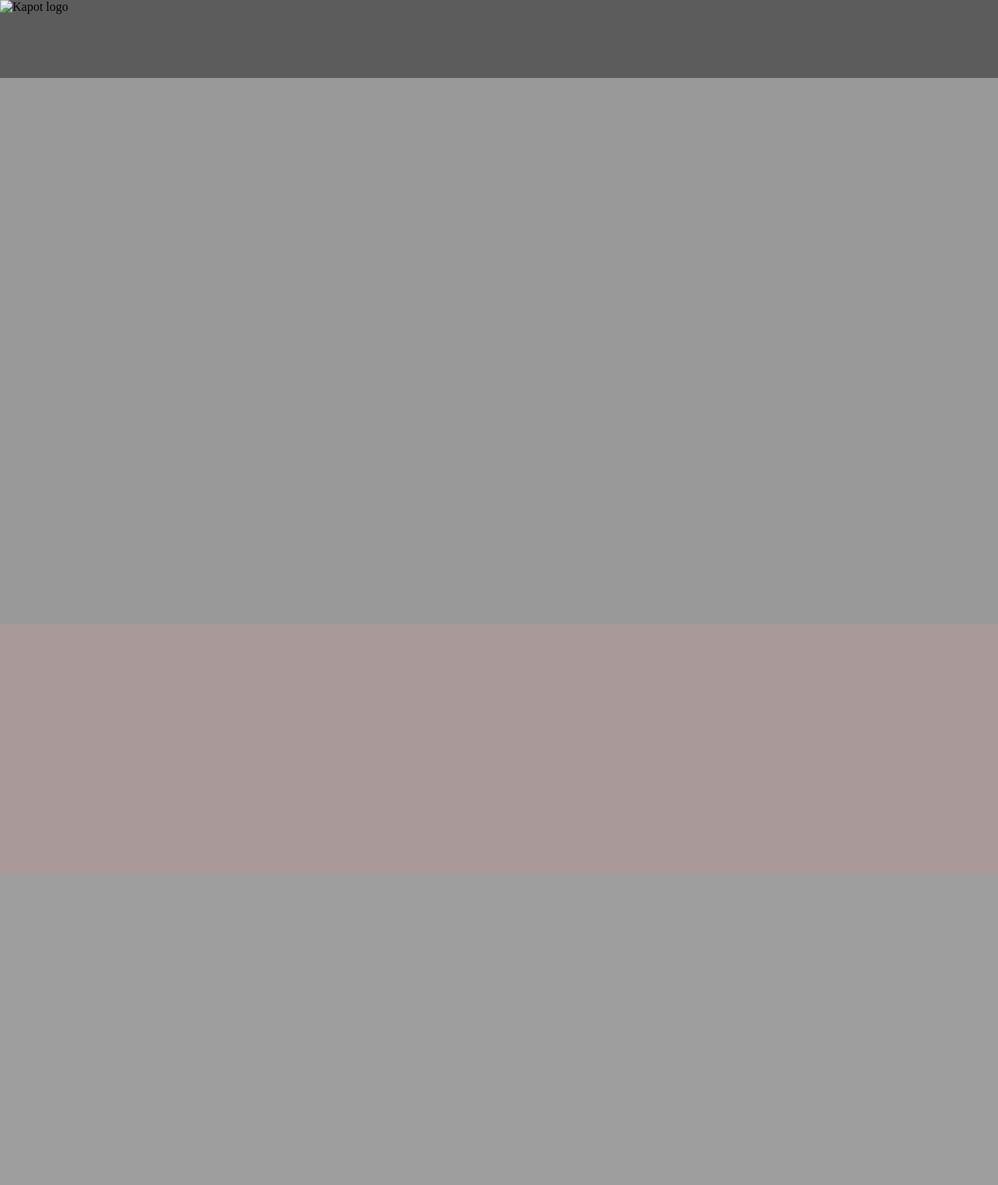
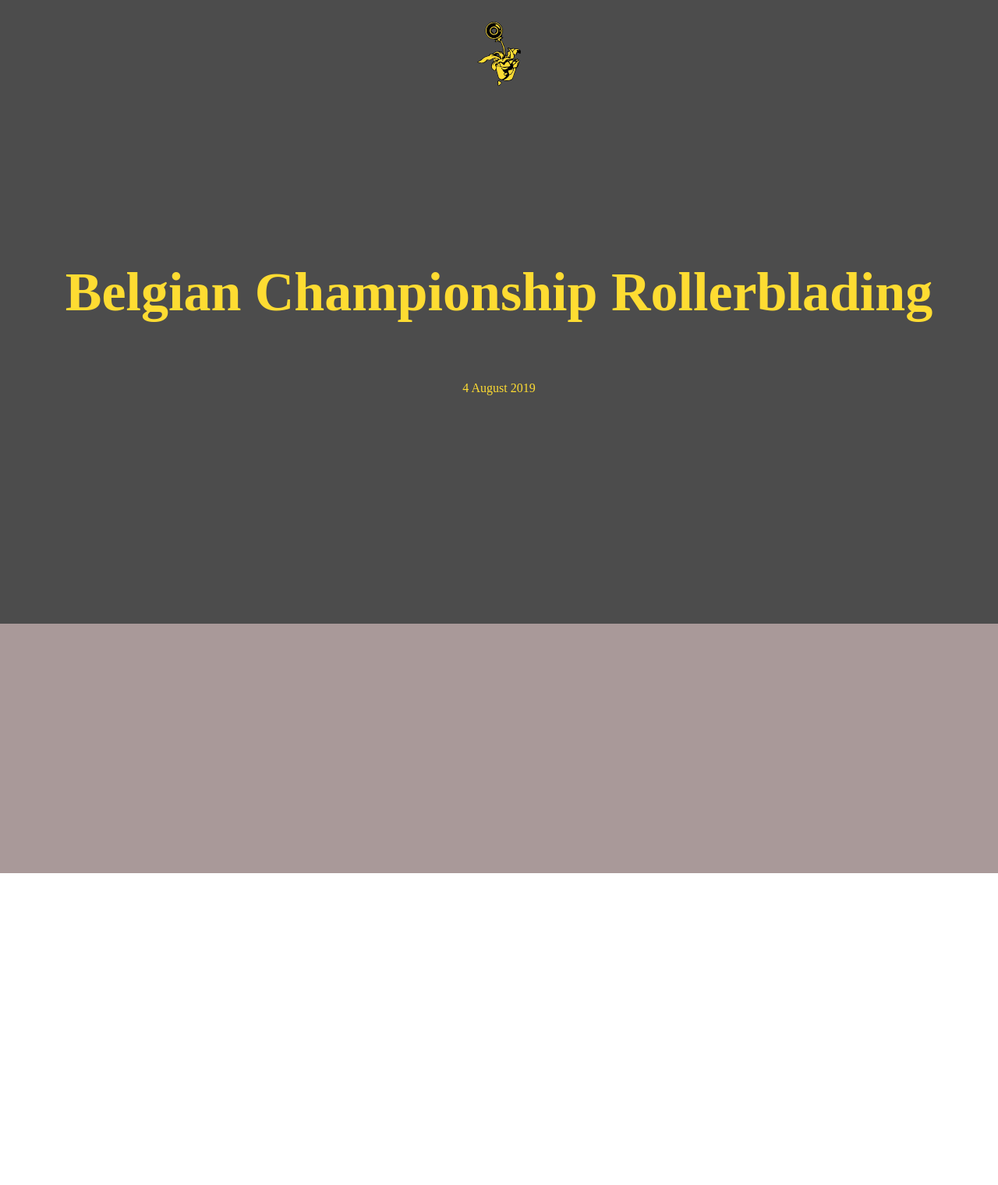
Before and after one commit to hardcodepunk/kapot, a Django app: page / in a window 1280 px wide. Shown: the whole page at 78% size. Before the commit the page ends 100 px from the top, so only its background shows below. Run offline with Django 3.2, Linux system fonts and the light colour scheme.

Commit message:
added logo and started on the first section

```diff
--- a/main/static/css/styles.css
+++ b/main/static/css/styles.css
@@ -7,9 +7,13 @@ body {
   position: fixed;
   top: 0;
   left: 0;
+  width: 100%;
+  text-align: center;
+}
+
+.header__logo {
   height: 100px;
-  width: 100%;
-  background: rgba(0, 0, 0, 0.4);
+  padding: 20px;
 }
 
 .intro {
@@ -19,7 +23,20 @@ body {
 .intro__latest-video {
   width: 100%;
   height: 100%;
-  background: rgba(0, 0, 0, 0.4);
+  background: rgba(0, 0, 0, 0.7);
+  display: flex;
+  justify-content: center;
+  flex-direction: column;
+  text-align: center;
+}
+
+.intro__latest-video__title {
+  font-size: 70px;
+  color: #FEDC32;
+}
+
+.intro__latest-video__timestamp {
+  color: #FEDC32;
 }
 
 .intro__more-videos {
@@ -38,3 +55,8 @@ body {
   float: left;
   padding-top: 100%;
 }
+
+.events {
+  width: 100%;
+  height: 400px;
+}
--- a/main/templates/main/home.html
+++ b/main/templates/main/home.html
@@ -7,11 +7,13 @@
   <body>
 
     <header class="header">
-      <img class="header__logo" src="" alt="Kapot logo" title="Kapot"/>
+      <img class="header__logo" src="{% static 'img/logo.svg' %}" alt="Kapot logo" title="Kapot"/>
     </header>
 
     <section class="intro">
       <div class="intro__latest-video">
+        <h1 class="intro__latest-video__title">Belgian Championship Rollerblading</h1>
+        <p class="intro__latest-video__timestamp">4 August 2019</p>
       </div>
       <div class="intro__more-videos">
         <div class="intro__more-videos__video"></div>
```
Also changed, not shown: main/static/img/logo.svg (added).
